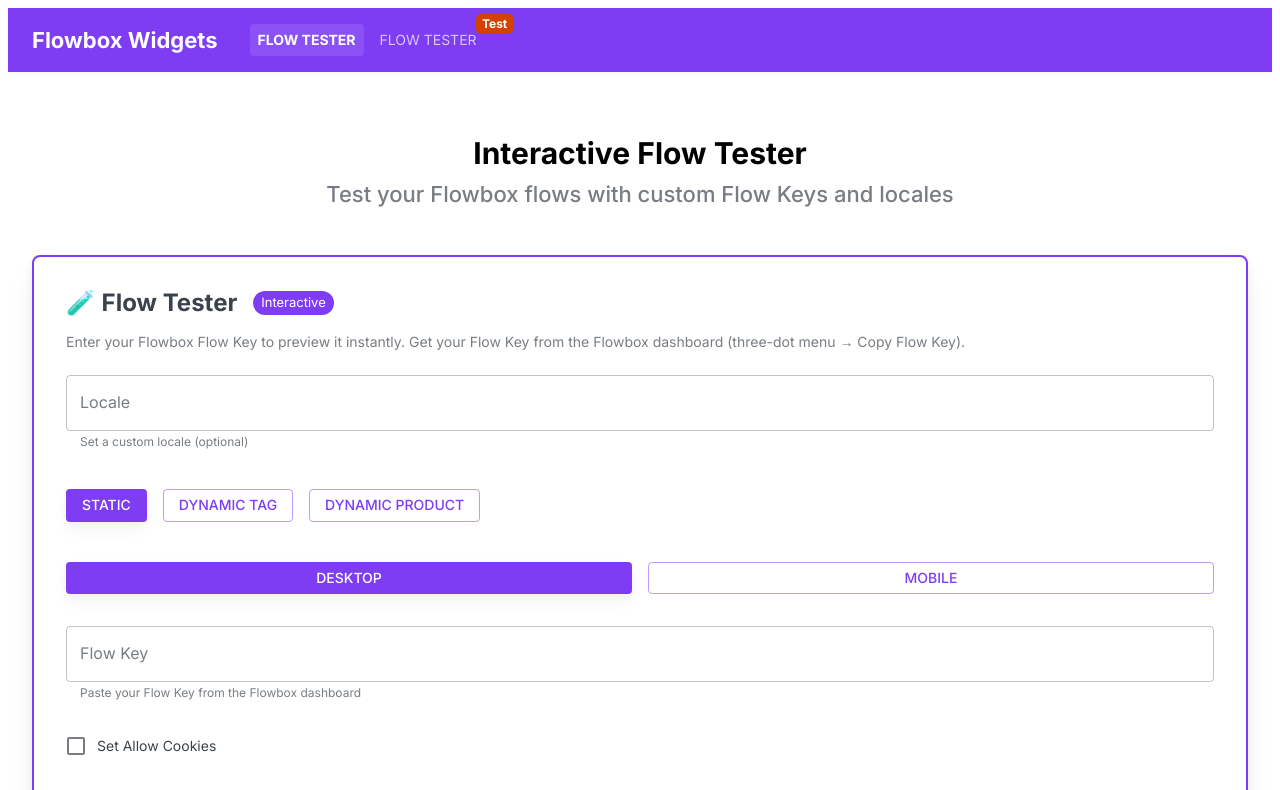
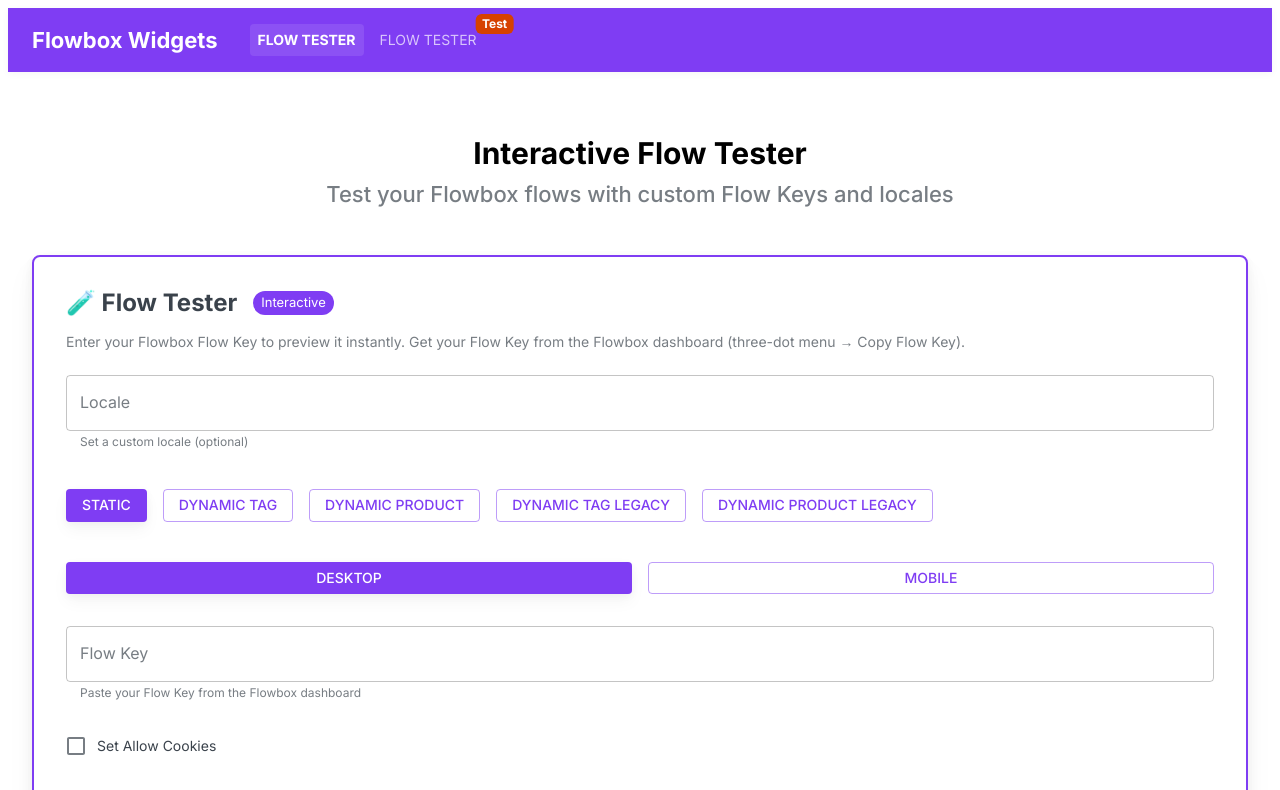
Before and after one commit to tomastubert/flowbox-landing, a Next.js app: page /flow-tester in a window 1280 px wide. Shown: the top 790 px of the page. Built offline with nearby package versions, Linux system fonts and the light colour scheme; what @mui/material-nextjs would draw is missing.

Commit message:
Add legacy dynamic settings

```diff
--- a/src/components/FlowboxEmbed.tsx
+++ b/src/components/FlowboxEmbed.tsx
@@ -10,7 +10,7 @@
   isServerSide?: boolean;
   allowCookies?: boolean;
   operator?: 'OR' | 'AND';
-  flowType?: 'dynamicTag' | 'dynamicProduct' | 'static';
+  flowType?: 'dynamicTag' | 'dynamicProduct' | 'static' | 'dynamicTagLegacy' | 'dynamicProductLegacy';
   tags?: string[];
   productIds?: string[];
   iframe?: HTMLIFrameElement | null
@@ -49,6 +49,8 @@
           }),
           key: flowKey,
           ...(locale && { locale }),
+          ...(flowType === 'dynamicTagLegacy' && { tagsOperator: operator }),
+          ...(flowType === 'dynamicProductLegacy' && productIds && { productId: productIds[0] }),
           ...((flowType === 'dynamicTag' || flowType === 'dynamicProduct') && operator && { operator }),
           ...(flowType === 'dynamicTag' && tags && { tags }),
           ...(flowType === 'dynamicProduct' && productIds && { productIds }),
@@ -85,7 +87,6 @@
       const scriptToRemove = document.getElementById(scriptId);
       if (scriptToRemove && scriptToRemove.parentNode) {
         scriptToRemove.parentNode.removeChild(scriptToRemove);
-        console.log(`Removed Flowbox script: ${scriptId}`);
         if (window.flowbox) {
           window.flowbox('destroy', {
             container: `#${containerId}`,
--- a/src/components/widgets/FlowTester.tsx
+++ b/src/components/widgets/FlowTester.tsx
@@ -28,14 +28,13 @@
 export default function FlowTester({ isTestMode }: FlowTesterProps) {
   const [flowKey, setFlowKey] = useState("");
   const [locale, setLocale] = useState<string>("");
-  const [isTest, setIsTest] = useState(false);
   const [allowCookies, setAllowCookies] = useState(false);
   const [error, setError] = useState("");
   const [isRendered, setIsRendered] = useState(false);
   const [renderKey, setRenderKey] = useState(0);
   const [isLoading, setIsLoading] = useState(false);
   const [viewMode, setViewMode] = useState<'desktop' | 'mobile'>('desktop');
-  const [flowType, setFlowType] = useState<'static' | 'dynamicTag' | 'dynamicProduct'>('static');
+  const [flowType, setFlowType] = useState<'static' | 'dynamicTag' | 'dynamicProduct' | 'dynamicTagLegacy' | 'dynamicProductLegacy'>('static');
   const [operator, setOperator] = useState<'OR' | 'AND'>('OR');
   const [tags, setTags] = useState<string[]>([]);
   const [productIds, setProductIds] = useState<string[]>([]);
@@ -53,7 +52,7 @@
     if (!value) return;
     if (flowType === 'dynamicTag' && !tags.includes(value)) {
       setTags([...tags, value]);
-    } else if (flowType === 'dynamicProduct' && !productIds.includes(value)) {
+    } else if ((flowType === 'dynamicProduct' || flowType === 'dynamicProductLegacy') && !productIds.includes(value)) {
       setProductIds([...productIds, value]);
     }
     setInputValue('');
@@ -63,7 +62,7 @@
   const handleDeleteChip = (chip: string) => {
     if (flowType === 'dynamicTag') {
       setTags(tags.filter(t => t !== chip));
-    } else if (flowType === 'dynamicProduct') {
+    } else if (flowType === 'dynamicProduct' || flowType === 'dynamicProductLegacy') {
       setProductIds(productIds.filter(id => id !== chip));
     }
   };
@@ -106,7 +105,6 @@
     setIsRendered(false);
     setFlowKey("");
     setLocale("");
-    setIsTest(false);
     setError("");
     setIsLoading(false);
 
@@ -119,8 +117,6 @@
   }
 
   useEffect(() => {
-    console.log('viewMode changed to', viewMode)
-    console.log('iframeRef.current', iframeRef.current)
     if (viewMode === 'desktop') return
     const iframe = iframeRef.current
     if (!iframe) return undefined
@@ -152,17 +148,20 @@
     // Wait for iframe to be ready, then render React component
     const rootElement = iframeDoc.getElementById('root')
     if (rootElement) {
-      console.log('Rendering FlowboxEmbed in iframe')
       const root = createRoot(rootElement)
       root.render(<FlowboxEmbed
         key={renderKey}
         flowKey={flowKey}
-        // locale={locale}
+        locale={locale}
         containerId={`flowbox-tester-${renderKey}`}
         isTest={isTestMode}
         isServerSide={true}
         allowCookies={allowCookies}
         iframe={iframeRef.current}
+        flowType={flowType}
+        tags={tags}
+        productIds={productIds}
+        operator={operator}
       />)
 
       // Cleanup function - defer unmount to avoid race condition with React rendering
@@ -239,10 +238,26 @@
           >
             Dynamic Product
           </Button>
+          <Button
+            variant={flowType === 'dynamicTagLegacy' ? 'contained' : 'outlined'}
+            color="primary"
+            onClick={() => setFlowType('dynamicTagLegacy')}
+            disabled={isRendered}
+          >
+            Dynamic Tag Legacy
+          </Button>
+          <Button
+            variant={flowType === 'dynamicProductLegacy' ? 'contained' : 'outlined'}
+            color="primary"
+            onClick={() => setFlowType('dynamicProductLegacy')}
+            disabled={isRendered}
+          >
+            Dynamic Product Legacy
+          </Button>
         </Box>
 
         {/* Operator Selection */}
-        {(flowType === 'dynamicTag' || flowType === 'dynamicProduct') && (
+        {(flowType === 'dynamicTag' || (flowType === 'dynamicProduct') || (flowType === 'dynamicTagLegacy')) && (
           <Box
             sx={{
               pt: 3,
@@ -300,10 +315,10 @@
         )}
 
         {/* Chip Input for Tags or Product IDs */}
-        {(flowType === 'dynamicTag' || flowType === 'dynamicProduct') && (
+        {(flowType === 'dynamicTag' || flowType === 'dynamicTagLegacy' || flowType === 'dynamicProduct' || flowType === 'dynamicProductLegacy') && (
           <Box sx={{ mb: 2 }}>
             <Typography variant="body2" sx={{ mb: 1 }}>
-              {flowType === 'dynamicTag' ? 'Tags' : 'Product IDs'}
+              {(flowType === 'dynamicTag' || flowType === 'dynamicTagLegacy') ? 'Tags' : 'Product IDs'}
             </Typography>
             <Box sx={{ display: 'flex', gap: 1, mb: 1 }}>
               <TextField
@@ -312,8 +327,8 @@
                 onKeyDown={e => {
                   if (e.key === 'Enter') handleAddChip();
                 }}
-                placeholder={`Add ${flowType === 'dynamicTag' ? 'tag' : 'product ID'}`}
-                disabled={isRendered}
+                placeholder={`Add ${(flowType === 'dynamicTag' || flowType === 'dynamicTagLegacy') ? 'tag' : 'product ID'}`}
+                disabled={isRendered || (flowType === 'dynamicProductLegacy' && productIds.length >= 1)}
                 size="small"
                 sx={{ flex: 1 }}
               />
@@ -369,26 +384,6 @@
           helperText="Paste your Flow Key from the Flowbox dashboard"
           disabled={isRendered}
         />
-
-        {/* <FormControlLabel
-          control={
-            <Checkbox
-              checked={isTest}
-              onChange={(e) => setIsTest(e.target.checked)}
-              disabled={isRendered}
-            />
-          }
-          label={
-            <Box>
-              <Typography variant="body2">
-                Use Test Environment
-              </Typography>
-              <Typography variant="caption" color="text.secondary">
-                {isTest ? "https://connect.flowbox.me" : "https://connect.getflowbox.com"}
-              </Typography>
-            </Box>
-          }
-        /> */}
 
         <FormControlLabel
           control={
```
